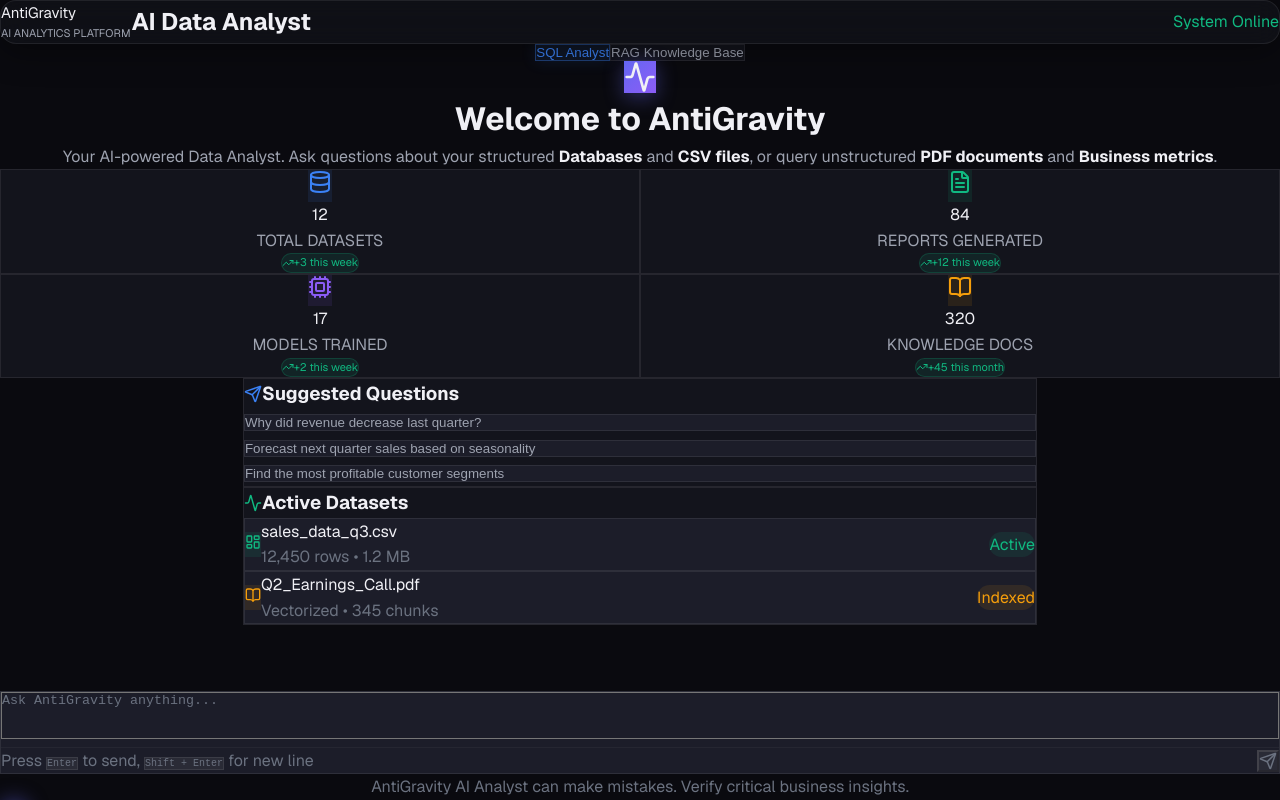
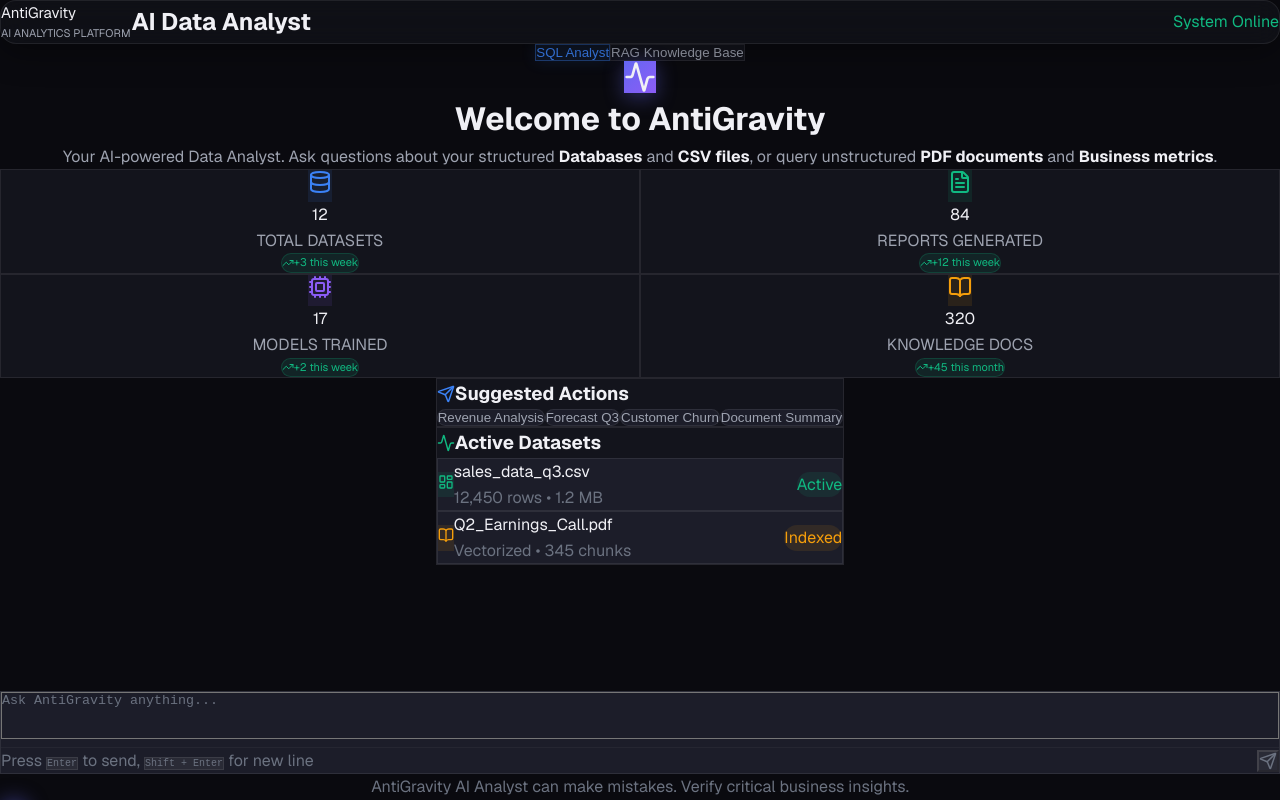
Before and after one commit to abakaushik-lgtm/DataScience-GenerativeAI-Platform, a Next.js app in the folder frontend/: page / in a window 1280 px wide. Built offline with nearby package versions, Linux system fonts and the light colour scheme.

Commit message:
feat: Convert suggested prompts to one-click action chips

```diff
--- a/frontend/src/app/page.tsx
+++ b/frontend/src/app/page.tsx
@@ -49,10 +49,12 @@ export default function Home() {
     }
   };
 
-  const handleSendMessage = async () => {
-    if (!query.trim()) return;
+  const handleSendMessage = async (textOverride?: string | React.MouseEvent | React.KeyboardEvent) => {
+    // If textOverride is a string, use it, otherwise use query state
+    const textToSend = typeof textOverride === 'string' ? textOverride : query;
+    if (!textToSend.trim()) return;
 
-    const userMessage: Message = { role: "user", content: query };
+    const userMessage: Message = { role: "user", content: textToSend };
     setMessages((prev) => [...prev, userMessage]);
     setQuery("");
     setLoading(true);
@@ -237,16 +239,21 @@ export default function Home() {
               <div className="grid grid-cols-1 md:grid-cols-2 gap-6">
                 <div className="bg-[#13141c] p-6 rounded-xl border border-[#ffffff14] hover:shadow-lg transition-all">
                   <h3 className="text-lg font-semibold mb-4 flex items-center gap-2">
-                    <Send size={18} className="text-[#3b82f6]" /> Suggested Questions
+                    <Send size={18} className="text-[#3b82f6]" /> Suggested Actions
                   </h3>
-                  <div className="space-y-3">
-                    {["Why did revenue decrease last quarter?", "Forecast next quarter sales based on seasonality", "Find the most profitable customer segments"].map((q, i) => (
+                  <div className="flex flex-wrap gap-3">
+                    {[
+                      { label: "Revenue Analysis", query: "Why did revenue decrease last quarter?" },
+                      { label: "Forecast Q3", query: "Forecast next quarter sales based on seasonality" },
+                      { label: "Customer Churn", query: "Find the most profitable customer segments and churn risks" },
+                      { label: "Document Summary", query: "Summarize the key findings from the uploaded documents" }
+                    ].map((item, i) => (
                       <button
                         key={i}
-                        onClick={() => setQuery(q)}
-                        className="w-full text-left px-4 py-3 rounded-lg bg-[#1c1d29] border border-[#ffffff14] hover:border-[#3b82f6] hover:bg-[#252636] transition-all text-sm text-[#9ea3b0] hover:text-[#f0f0f5]"
+                        onClick={() => handleSendMessage(item.query)}
+                        className="px-4 py-2 rounded-full bg-[#1c1d29] border border-[#ffffff14] hover:border-[#3b82f6] hover:bg-[#3b82f6]/10 transition-all text-sm font-medium text-[#9ea3b0] hover:text-[#3b82f6]"
                       >
-                        {q}
+                        {item.label}
                       </button>
                     ))}
                   </div>
```
